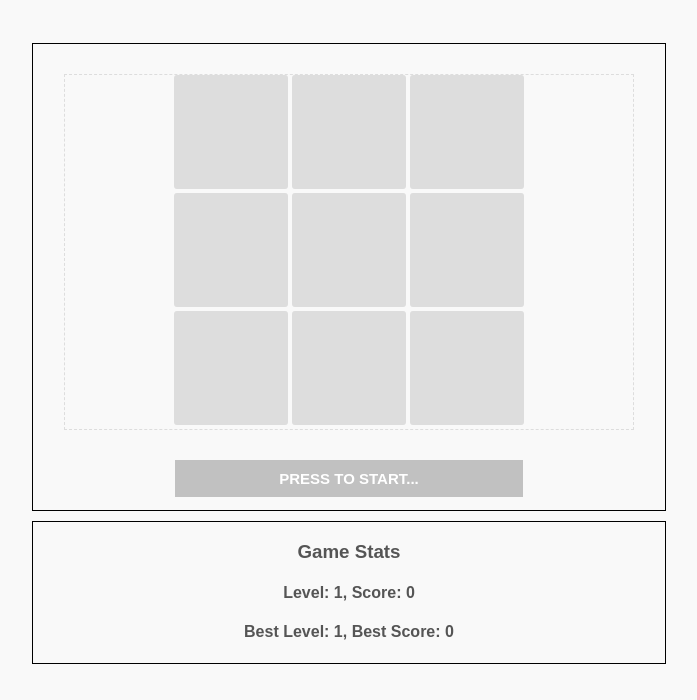
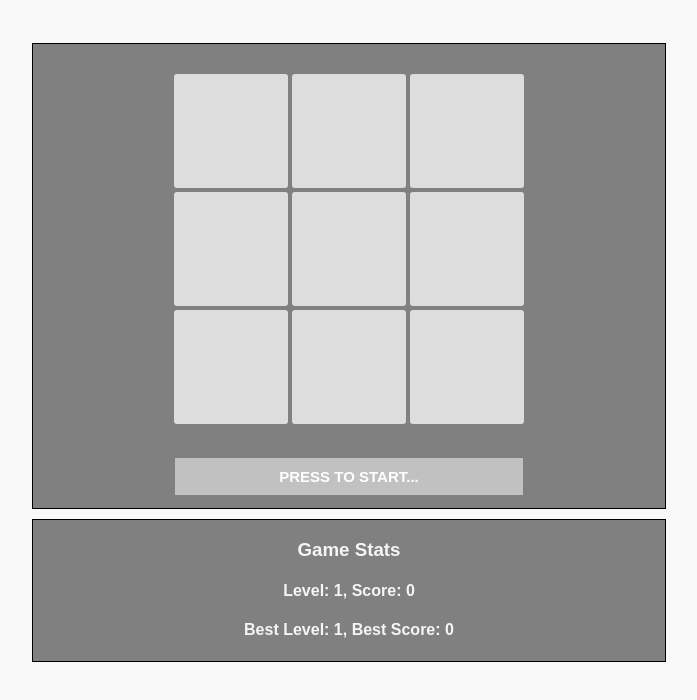
Before and after one commit to sammi-turner/Memory-Squares, a plain HTML site: page index.html in a window 1280 px wide. Shown: the whole page, without its empty margins (291-988 px from the left). Drawn offline with Linux system fonts and the light colour scheme.

Commit message:
Update style.css

```diff
--- a/style.css
+++ b/style.css
@@ -3,6 +3,14 @@ body {
     margin-top: 3%;
     color: #555;
     font-family: sans-serif;
+}
+
+h3 {
+  color: whitesmoke;
+}
+
+h4 {
+  color: whitesmoke;
 }
 
 header {
@@ -18,6 +26,7 @@ main {
 }
 
 #game-wrap {
+    background: grey;
     margin: 5px;
     border: 1px solid #000;
     display: inline-block;
@@ -26,10 +35,11 @@ main {
 }
 
 #game {
+    background: grey;
     width: 90%;
     margin: 30px auto;
     text-align: center;
-    border: 1px dashed #ddd;
+    border: 1px #ddd;
 }
 
 .square {
```
